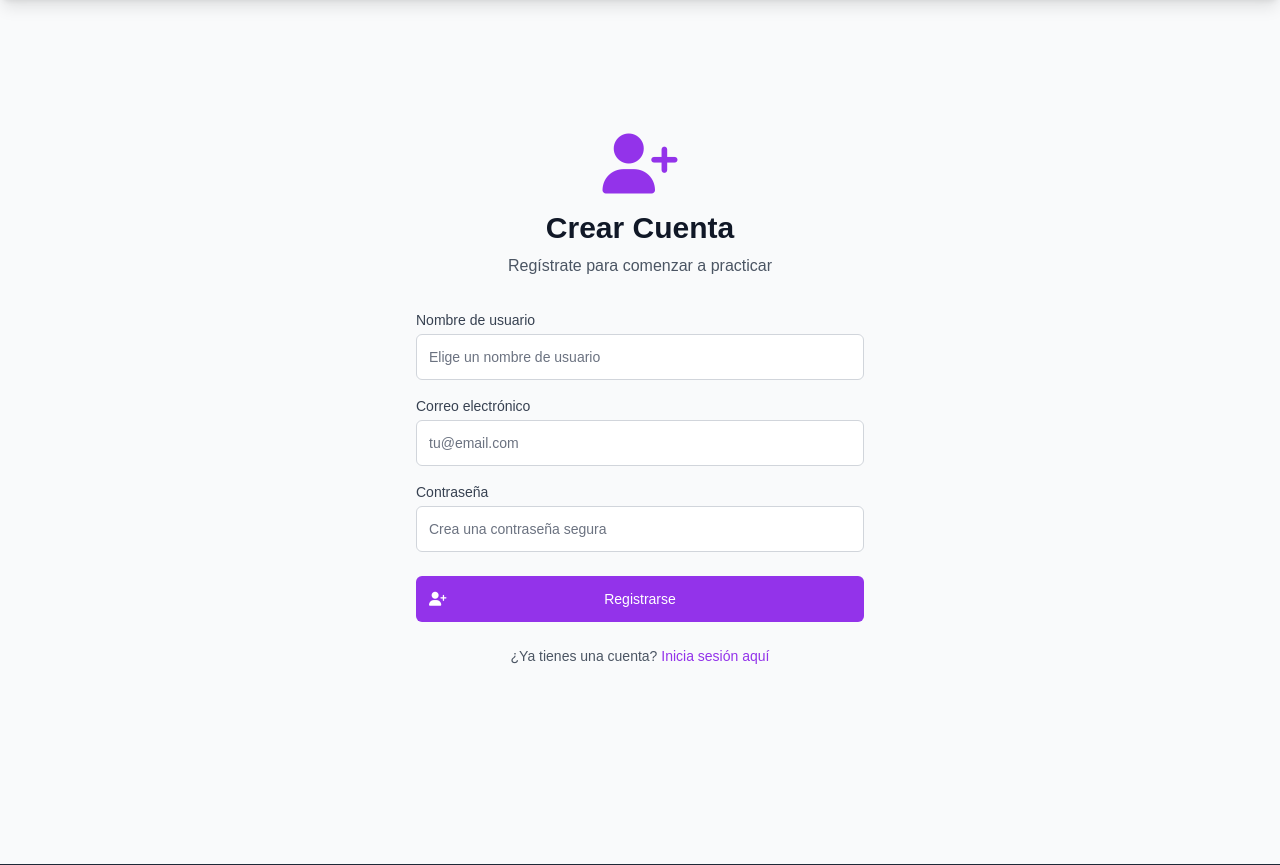
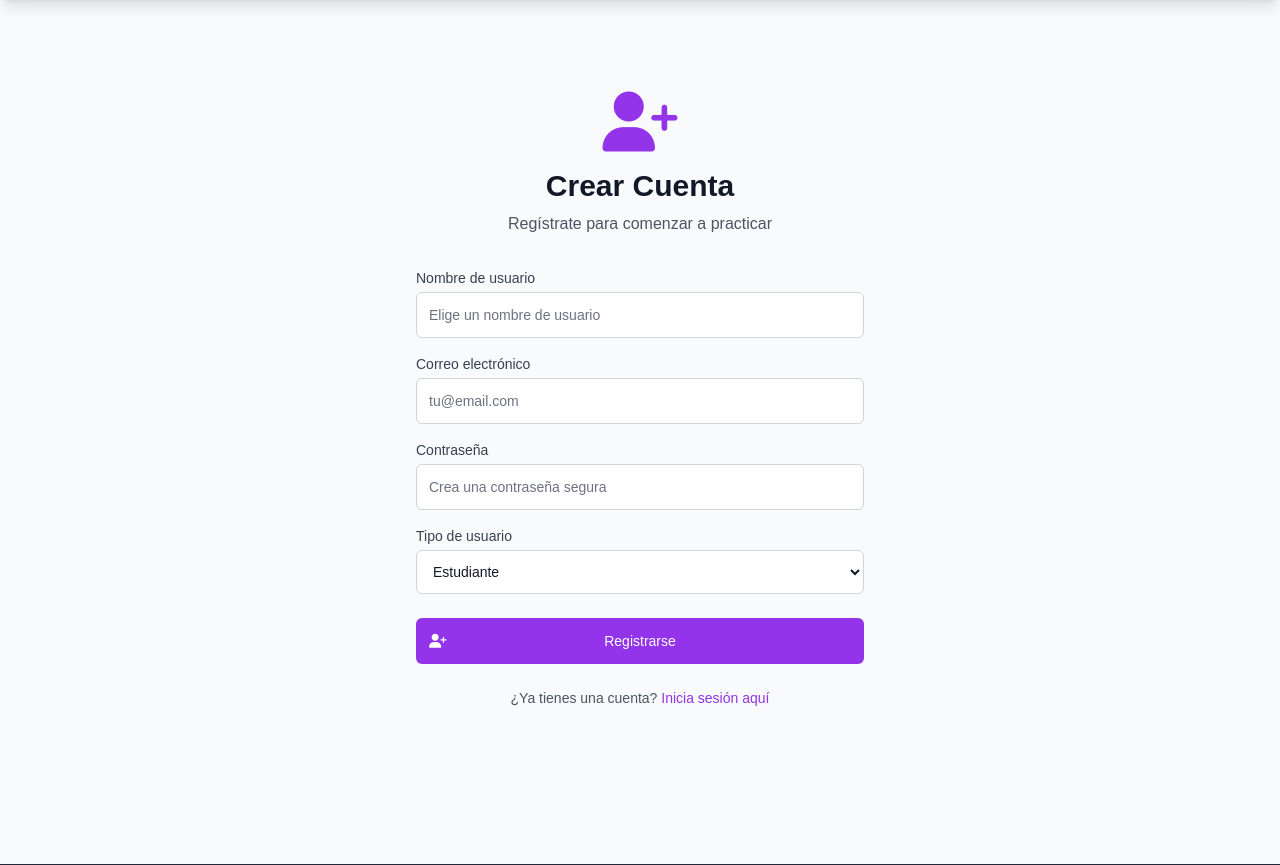
Before and after one commit to Sebastianl1232/Pro-Simu, a Flask app: page /register in a window 1280 px wide. Shown: the part 64-929 px from the top of the page. Run offline with Flask 3, Linux system fonts and the light colour scheme; some libraries are stand-ins or nearby versions.

Commit message:
Agregar selección de tipo de usuario en el formulario de registro

```diff
--- a/templates/register.html
+++ b/templates/register.html
@@ -30,6 +30,14 @@
                            class="mt-1 appearance-none relative block w-full px-3 py-3 border border-gray-300 placeholder-gray-500 text-gray-900 rounded-md focus:outline-none focus:ring-purple-500 focus:border-purple-500 sm:text-sm"
                            placeholder="Crea una contraseña segura">
                 </div>
+                <div>
+                    <label for="role" class="block text-sm font-medium text-gray-700">Tipo de usuario</label>
+                    <select id="role" name="role" required
+                        class="mt-1 block w-full px-3 py-3 border border-gray-300 bg-white text-gray-900 rounded-md focus:outline-none focus:ring-purple-500 focus:border-purple-500 sm:text-sm">
+                        <option value="estudiante" selected>Estudiante</option>
+                        <option value="profesor">Profesor</option>
+                    </select>
+                </div>
             </div>
 
             <div>
```
